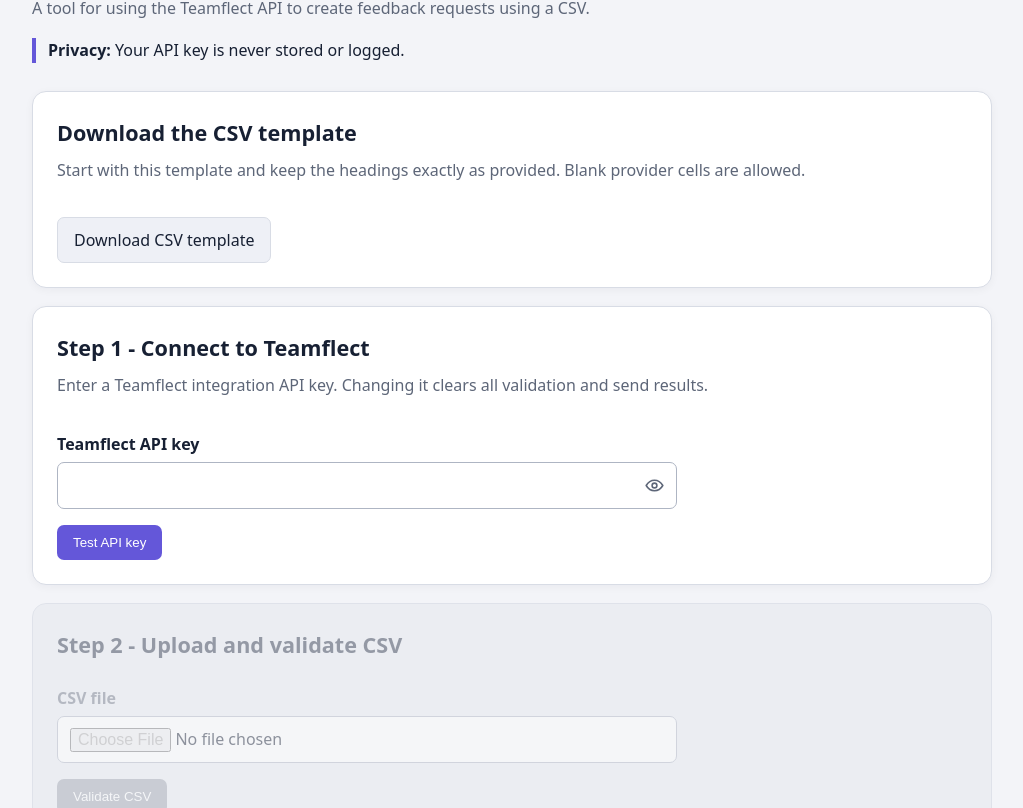
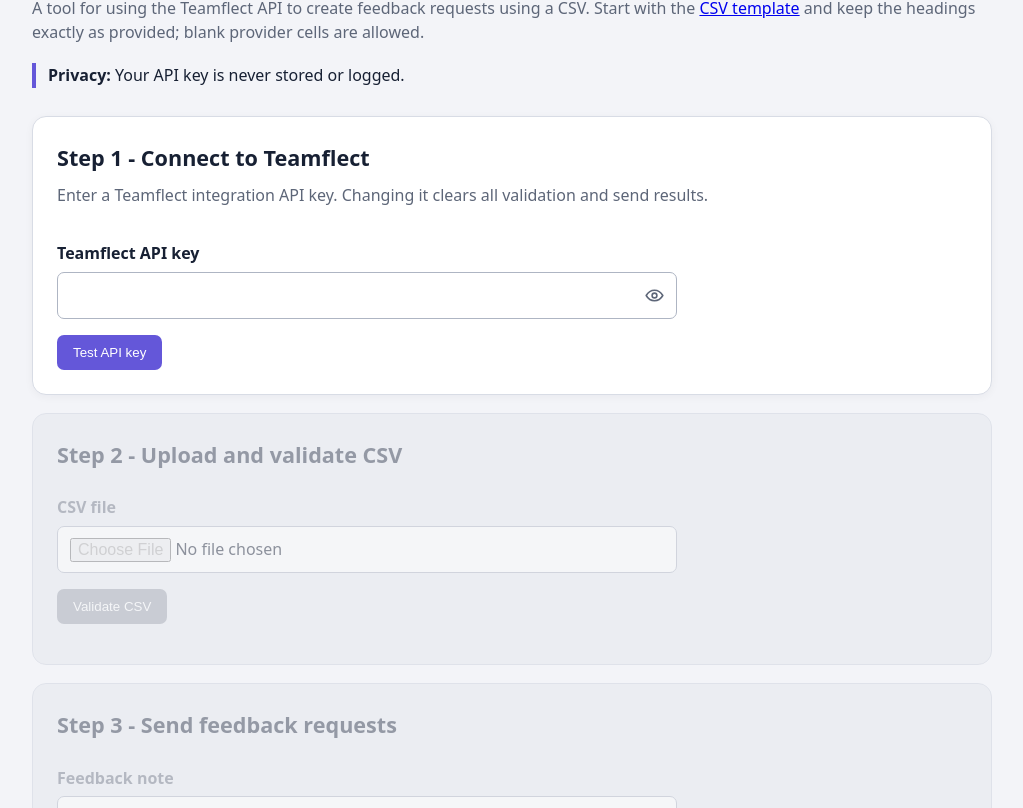
Before and after one commit to cruddasj/teamflect-notifier, a website: page index.html in a window 1280 px wide. Shown: the part 102-910 px from the top of the page, without its empty margins (128-1151 px from the left). Drawn offline with Linux system fonts and the light colour scheme.

Commit message:
Move CSV template link into page guidance

```diff
--- a/index.html
+++ b/index.html
@@ -9,13 +9,7 @@
 <body>
 <main>
   <header><h1>Teamflect feedback requests</h1>
-    <p class="lede">A tool for using the Teamflect API to create feedback requests using a CSV.</p><p class="privacy"><strong>Privacy:</strong> Your API key is never stored or logged.</p></header>
-
-  <section aria-labelledby="template-title-heading">
-    <h2 id="template-title-heading">Download the CSV template</h2>
-    <p class="hint">Start with this template and keep the headings exactly as provided. Blank provider cells are allowed.</p>
-    <a id="template-link" class="button secondary" download="teamflect-feedback-template.csv" href="#">Download CSV template</a>
-  </section>
+    <p class="lede">A tool for using the Teamflect API to create feedback requests using a CSV. Start with the <a id="template-link" download="teamflect-feedback-template.csv" href="#">CSV template</a> and keep the headings exactly as provided; blank provider cells are allowed.</p><p class="privacy"><strong>Privacy:</strong> Your API key is never stored or logged.</p></header>
 
   <section id="step1" class="workflow-step" aria-labelledby="step1-title">
     <h2 id="step1-title">Step 1 - Connect to Teamflect</h2>
```
Also changed, not shown: test/server.test.js (+3 -4 lines).
